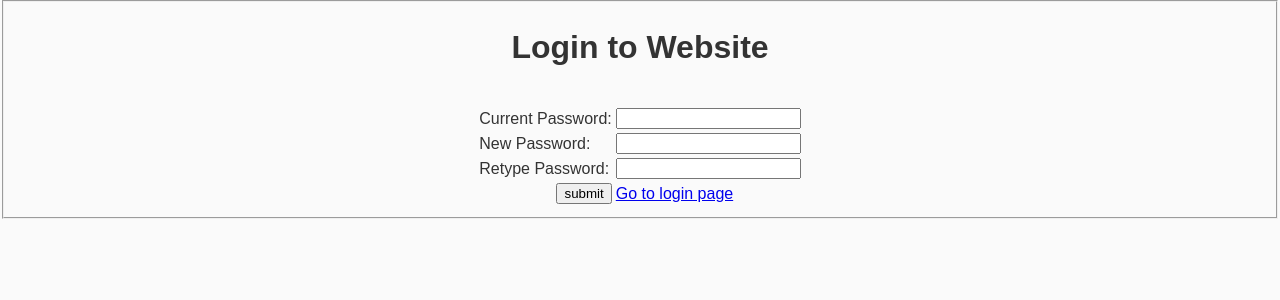
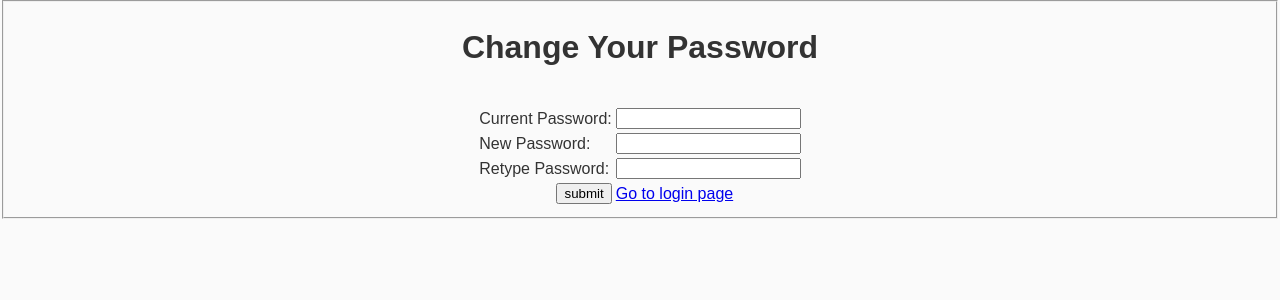
Before and after one commit to sarjataziz/WebTech_Spring-2023, a PHP site: page /changePassword.php in a window 1280 px wide. Shown: the top 300 px of the page. Run offline with PHP 8.4, Linux system fonts and the light colour scheme.

Commit message:
Lab-3 modified

```diff
--- a/Lab-3/changePassword.php
+++ b/Lab-3/changePassword.php
@@ -12,7 +12,7 @@
     <center>
         <form method="post" action="<?php echo $_SERVER['PHP_SELF'];?>">
             <fieldset>
-                <h1>Login to Website</h1><br>
+                <h1>Change Your Password</h1><br>
                 <table>
                     <tr>
                         <td><label for="current_password">Current Password: </label></td>
```
